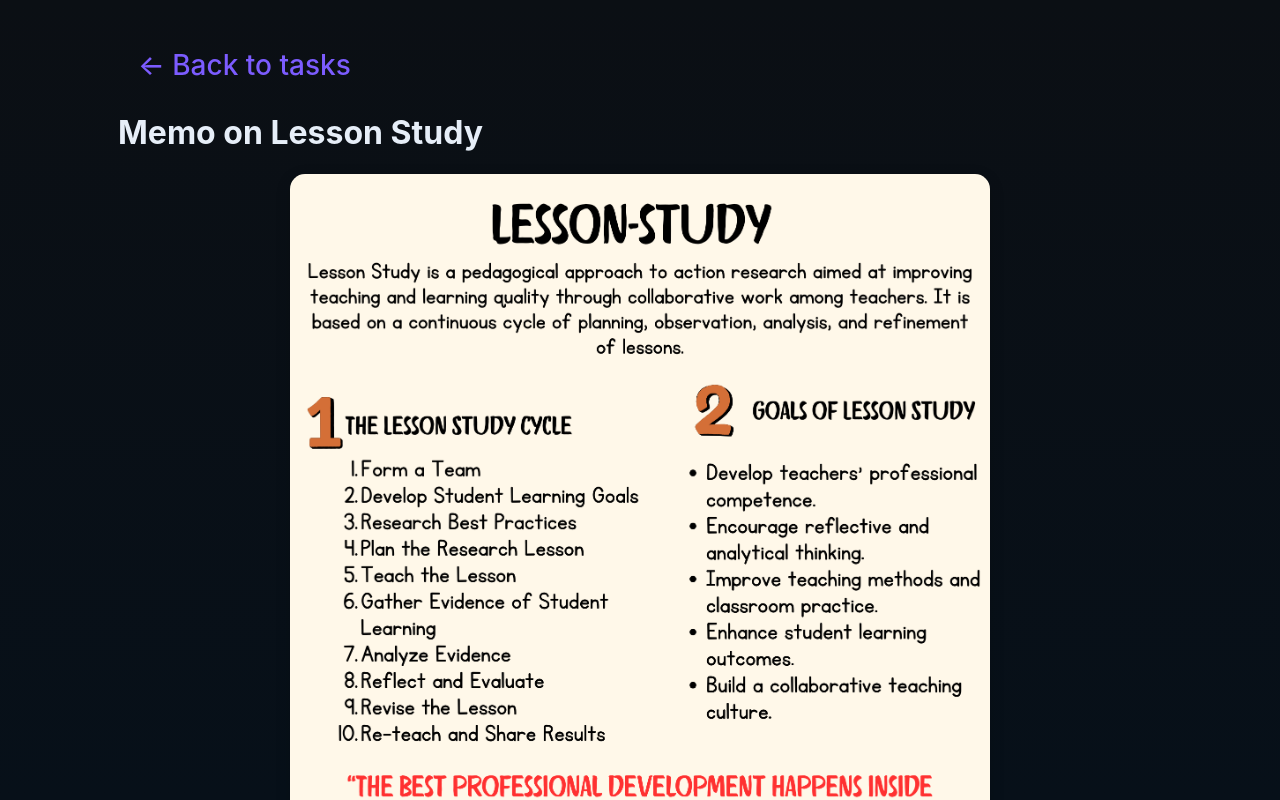
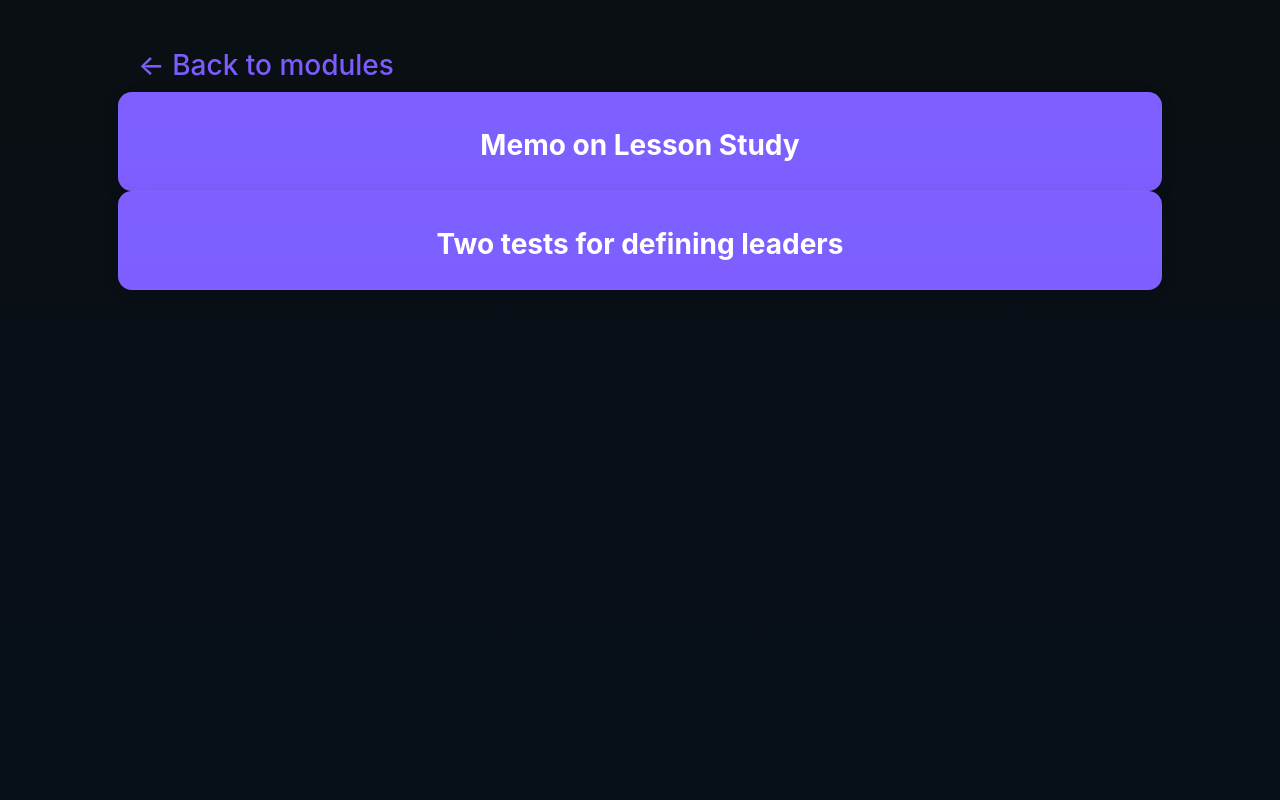
Before and after one commit to ispembetovakarina188-afk/karina-site, a plain HTML site: page work7.html in a window 1280 px wide. Shown: the top 800 px of the page. Drawn offline with Linux system fonts and the light colour scheme.

Commit message:
Update work7.html

```diff
--- a/work7.html
+++ b/work7.html
@@ -3,16 +3,26 @@
 <head>
 <meta charset="utf-8" />
 <meta name="viewport" content="width=device-width, initial-scale=1" />
-<title>Task 7</title>
+<title>Management and leadership in education</title>
 <link rel="stylesheet" href="style.css">
 </head>
 <body>
 <div class="container work-page">
-<a class="back-arrow" href="works.html">← Back to tasks</a>
-<h1> Memo on Lesson Study</h1>
+<a class="back-arrow add-arrow" href="works.html">← Back to modules</a>
 
 
-<img src="images/picture-two.png" alt="Project 1 preview" class="project-image">
+
+   <a class="card add " href="work4add.html">
+      <div class="thumbnail"></div>
+      <h3 class="works-title">Memo on Lesson Study</h3>
+    </a>
+
+    <a class="card add " href="work5add.html">
+      <div class="thumbnail"></div>
+      <h3 class="works-title">Two tests for defining leaders </h3>
+    </a>
+
+
 </div>
 
 
```
